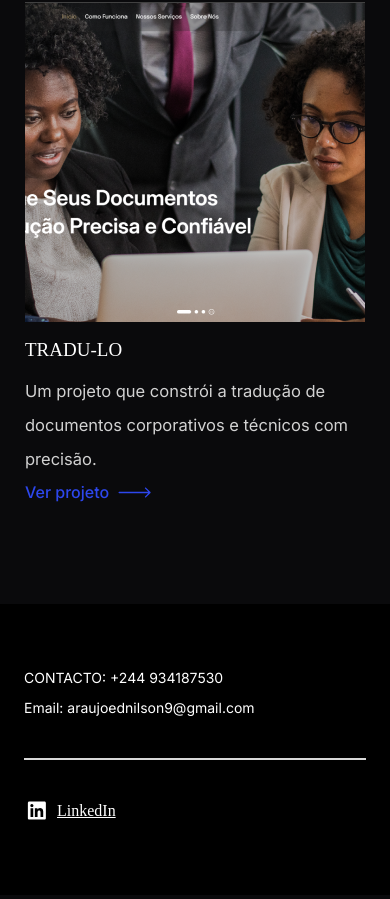
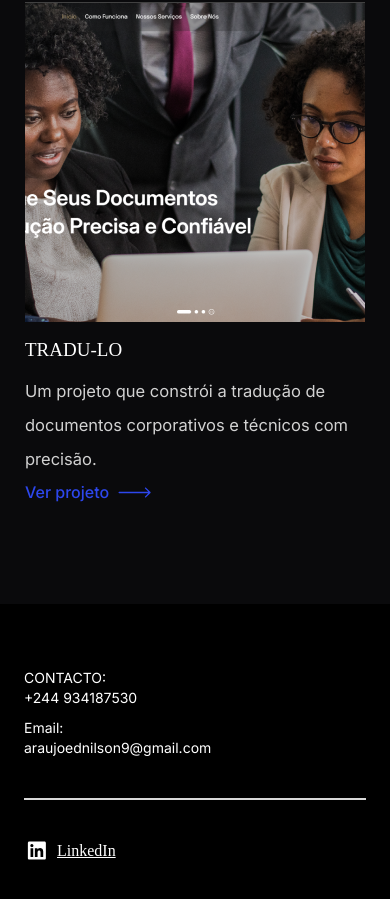
Before and after one commit to AugustoMachado01/Portifolio_Ednilson, a React (Vite) app: page / in a window 390 px wide. Shown: the part 3475-4374 px from the top of the page. Built offline with nearby package versions, Linux system fonts and the light colour scheme; a web font is replaced by a local one.

Commit message:
update footer span

```diff
--- a/src/Footer/index.jsx
+++ b/src/Footer/index.jsx
@@ -5,8 +5,8 @@ export function Footer() {
   return (
     <section className={styles.section_container}>
       <div className={styles.footer}>
-        <p>CONTACTO: +244 934187530</p>
-        <p>Email: araujoednilson9@gmail.com</p>
+        <p>CONTACTO: <span> +244 934187530</span></p>
+        <p>Email: <span>araujoednilson9@gmail.com</span></p>
       </div>
       <div className={styles.line}></div>
       <div className={styles.content}>
--- a/src/Footer/styles.module.css
+++ b/src/Footer/styles.module.css
@@ -17,7 +17,8 @@
 
 }
 
-.section_container p {
+.section_container p ,
+.section_container p span{
   font-family: "Inter", serif;
   font-size: 14px;
   font-style: normal;
@@ -48,6 +49,10 @@
     gap: 30px;
   }
 
+  .section_container p span{
+    display: block;
+  }
+
   .section_container .content {
     display: flex;
     justify-content: center;
```
